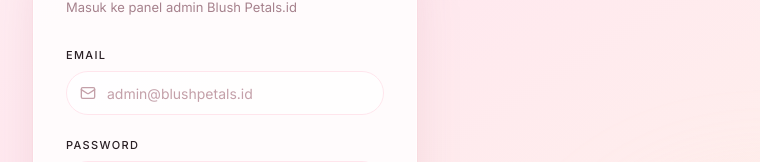
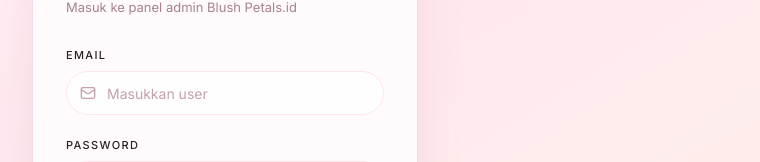
Before and after one commit to kaemnurai/blushpetals-id, a Next.js app: page /admin/login in a window 1280 px wide. Shown: the part 318-480 px from the top of the page, without its empty margins (415-1175 px from the left). Built offline with nearby package versions, Linux system fonts and the light colour scheme; a web font is replaced by a local one.

Commit message:
update admin login placeholder

```diff
--- a/src/app/admin/login/page.tsx
+++ b/src/app/admin/login/page.tsx
@@ -81,7 +81,7 @@
                   type="email"
                   required
                   autoComplete="email"
-                  placeholder="admin@blushpetals.id"
+                  placeholder="Masukkan user"
                   value={email}
                   onChange={(e) => setEmail(e.target.value)}
                   className="w-full h-11 pl-10 pr-4 rounded-2xl border border-blush-100 bg-white/70 text-sm text-ink-900 placeholder:text-ink-300
```
